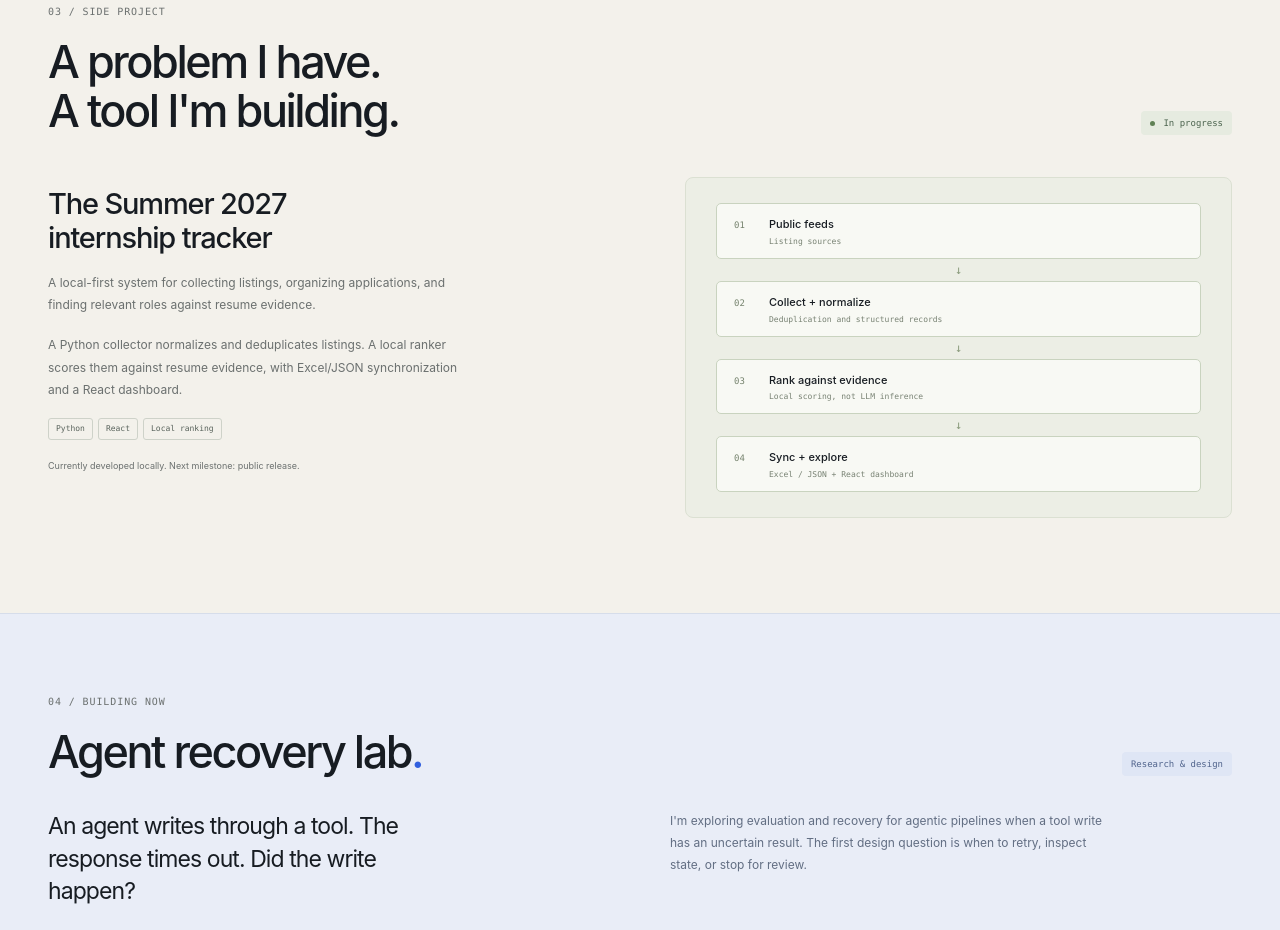
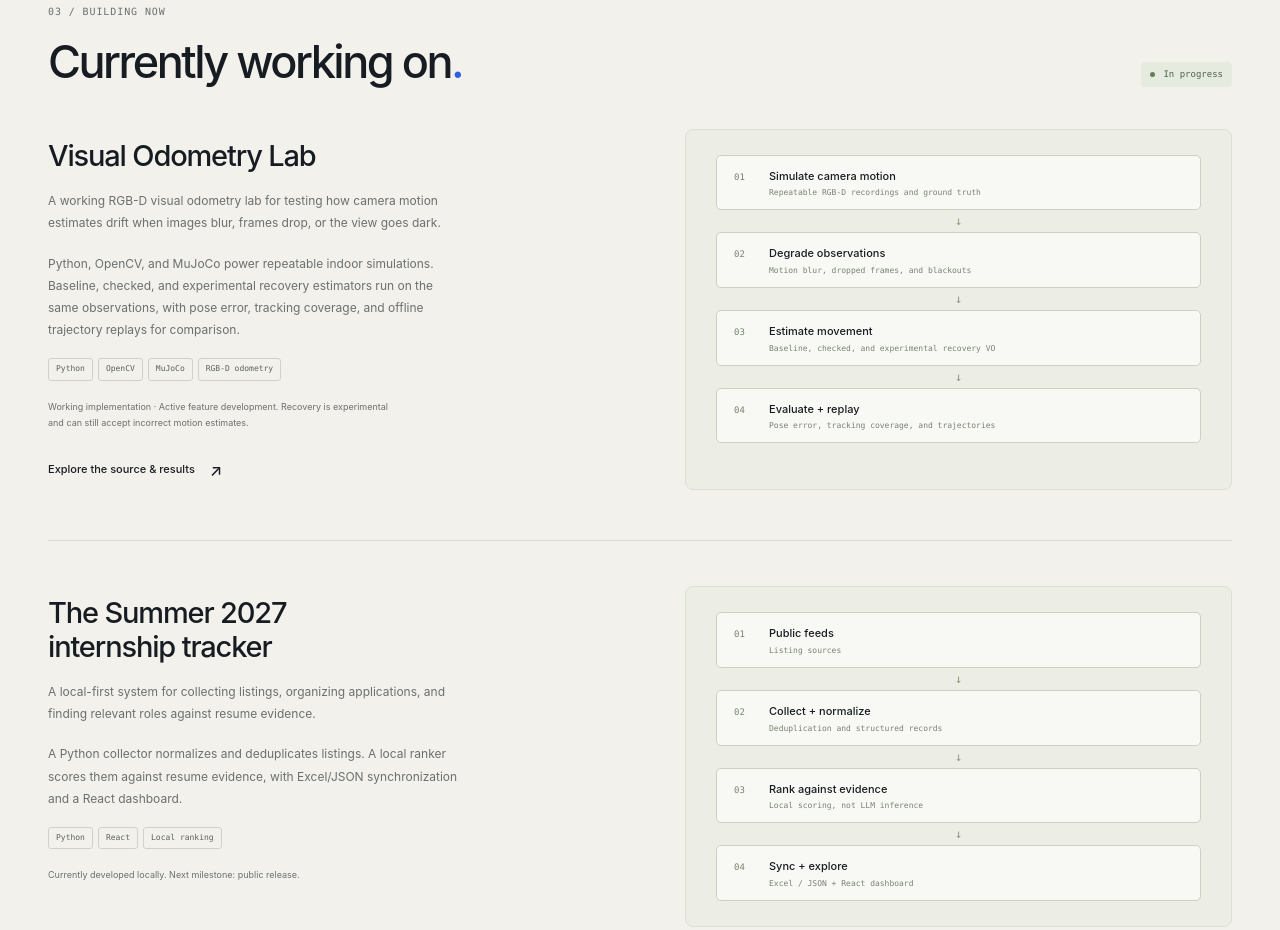
Before and after one commit to amoghskanda/amoghskanda.github.io, an Astro site: page / in a window 1280 px wide. Shown: the part 4696-5626 px from the top of the page. Built offline with nearby package versions, Linux system fonts and the light colour scheme; Astro itself is replaced by a stand-in of ours.

Commit message:
Add visual odometry lab to portfolio projects and current work

```diff
--- a/src/components/BuildingSection.astro
+++ b/src/components/BuildingSection.astro
@@ -1,9 +1,23 @@
 ---
-import { trackerProject } from '../data/content';
+import { trackerProject, visualOdometryProject } from '../data/content';
 ---
 <section class="building-section page-width" id="building">
-  <div class="section-heading"><div><p class="eyebrow">03 / Side project</p><h2>A problem I have.<br />A tool I'm building.</h2></div><span class="status-label"><span aria-hidden="true"></span>In progress</span></div>
-  <div class="tracker-feature"><div><h3>{trackerProject.title[0]}<br />{trackerProject.title[1]}</h3><p>{trackerProject.summary}</p><p>{trackerProject.implementation}</p><div class="tag-row">{trackerProject.tags.map(tag => <span>{tag}</span>)}</div><p class="small-note">{trackerProject.status}</p></div>
-    <div class="tracker-pipeline" aria-label="Internship tracker workflow">{trackerProject.stages.map(([title, detail], index) => <Fragment>{index > 0 && <span class="flow-connector" aria-hidden="true">↓</span>}<div><span>{String(index + 1).padStart(2, '0')}</span><strong>{title}</strong><small>{detail}</small></div></Fragment>)}</div>
+  <div class="section-heading"><div><p class="eyebrow">03 / Building now</p><h2>Currently working on<span>.</span></h2></div><span class="status-label"><span aria-hidden="true"></span>In progress</span></div>
+  <div class="building-projects">
+    <article class="tracker-feature" id="visual-odometry" aria-labelledby="visual-odometry-title">
+      <div>
+        <h3 id="visual-odometry-title">{visualOdometryProject.title}</h3>
+        <p>{visualOdometryProject.summary}</p>
+        <p>{visualOdometryProject.implementation}</p>
+        <div class="tag-row">{visualOdometryProject.tags.map(tag => <span>{tag}</span>)}</div>
+        <p class="small-note">{visualOdometryProject.status}</p>
+        <a href={visualOdometryProject.url} class="text-link">{visualOdometryProject.linkLabel}<span aria-hidden="true">↗</span></a>
+      </div>
+      <div class="tracker-pipeline" aria-label="Visual odometry workflow">{visualOdometryProject.stages.map(([title, detail], index) => <Fragment>{index > 0 && <span class="flow-connector" aria-hidden="true">↓</span>}<div><span>{String(index + 1).padStart(2, '0')}</span><strong>{title}</strong><small>{detail}</small></div></Fragment>)}</div>
+    </article>
+    <article class="tracker-feature" id="internship-tracker" aria-labelledby="internship-tracker-title">
+      <div><h3 id="internship-tracker-title">{trackerProject.title[0]}<br />{trackerProject.title[1]}</h3><p>{trackerProject.summary}</p><p>{trackerProject.implementation}</p><div class="tag-row">{trackerProject.tags.map(tag => <span>{tag}</span>)}</div><p class="small-note">{trackerProject.status}</p></div>
+      <div class="tracker-pipeline" aria-label="Internship tracker workflow">{trackerProject.stages.map(([title, detail], index) => <Fragment>{index > 0 && <span class="flow-connector" aria-hidden="true">↓</span>}<div><span>{String(index + 1).padStart(2, '0')}</span><strong>{title}</strong><small>{detail}</small></div></Fragment>)}</div>
+    </article>
   </div>
 </section>
--- a/src/data/content.ts
+++ b/src/data/content.ts
@@ -103,7 +103,31 @@ export const trackerProject = {
   ]
 };
 
+export const visualOdometryProject = {
+  title: 'Visual Odometry Lab',
+  summary: 'A working RGB-D visual odometry lab for testing how camera motion estimates drift when images blur, frames drop, or the view goes dark.',
+  implementation: 'Python, OpenCV, and MuJoCo power repeatable indoor simulations. Baseline, checked, and experimental recovery estimators run on the same observations, with pose error, tracking coverage, and offline trajectory replays for comparison.',
+  status: 'Working implementation · Active feature development. Recovery is experimental and can still accept incorrect motion estimates.',
+  tags: ['Python', 'OpenCV', 'MuJoCo', 'RGB-D odometry'],
+  url: 'https://github.com/amoghskanda/drone-vo-lab',
+  linkLabel: 'Explore the source & results',
+  stages: [
+    ['Simulate camera motion', 'Repeatable RGB-D recordings and ground truth'],
+    ['Degrade observations', 'Motion blur, dropped frames, and blackouts'],
+    ['Estimate movement', 'Baseline, checked, and experimental recovery VO'],
+    ['Evaluate + replay', 'Pose error, tracking coverage, and trajectories'],
+  ],
+};
+
 export const publicWork = [
+  {
+    category: 'Computer vision · Active development',
+    title: visualOdometryProject.title,
+    summary: 'An RGB-D visual odometry testbed built with Python, OpenCV, and MuJoCo. Compares motion estimation and recovery under controlled camera failures against simulator ground truth.',
+    note: 'Working pipeline with recorded benchmarks and offline trajectory replays. Feature development continues; recovery remains experimental. Evaluated in simulation.',
+    url: visualOdometryProject.url,
+    linkLabel: visualOdometryProject.linkLabel,
+  },
   {
     "category": "Team-built project",
     "title": "Kafka-inspired messaging system",
--- a/src/scripts/navigation.js
+++ b/src/scripts/navigation.js
@@ -11,7 +11,9 @@ const commands = [
   ['Agentic document comparison · LangGraph · LLMs · FastAPI', '#case-agentic', 'Case study'],
   [`Technical toolkit · ${profile.toolkit.join(' · ')}`, '#main', 'Toolkit'],
   ['Internship experience', '#internships', 'Experience'],
-  ['Internship tracker', '#building', 'Side project'],
+  ['Currently working on', '#building', 'Section'],
+  ['Visual Odometry Lab · RGB-D · OpenCV · MuJoCo', '#visual-odometry', 'Building now'],
+  ['Internship tracker', '#internship-tracker', 'Side project'],
   ['Agent recovery lab', '#lab', 'Building now'],
   ['Public projects & publication', '#public-work', 'Source'],
   ['Background & education', '#background', 'About'],
--- a/src/styles/site.css
+++ b/src/styles/site.css
@@ -837,6 +837,16 @@ select:focus-visible,
   border-radius:50%;
 }
 
+.building-projects {
+  display:grid;
+  gap:50px;
+}
+
+.building-projects>.tracker-feature+.tracker-feature {
+  border-top:1px solid var(--line);
+  padding-top:45px;
+}
+
 .tracker-feature {
   display:grid;
   grid-template-columns:1fr 1fr;
@@ -862,6 +872,10 @@ select:focus-visible,
 .tracker-feature .small-note {
   font-size:9px;
   max-width:350px;
+}
+
+.tracker-feature .text-link {
+  margin-top:18px;
 }
 
 .tracker-pipeline {
```
